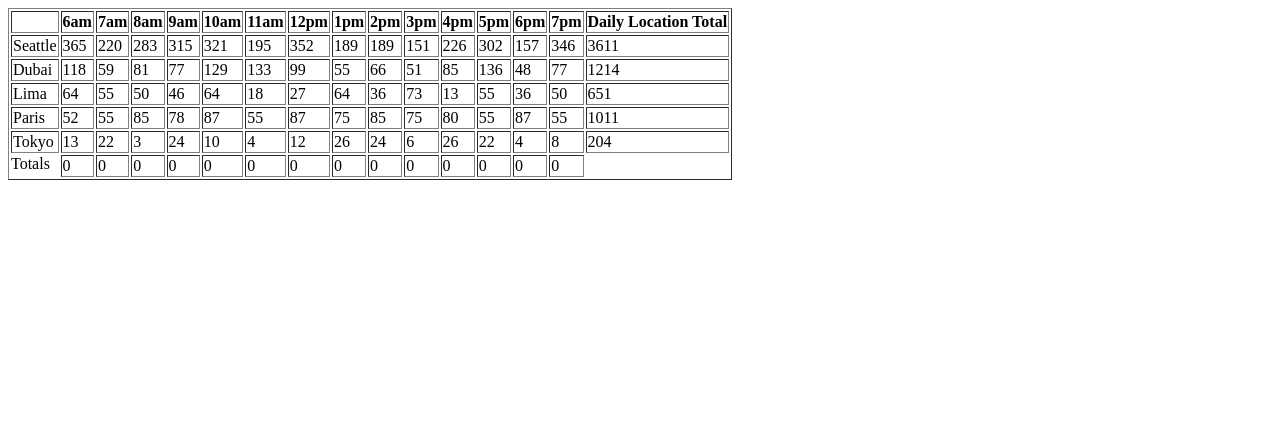
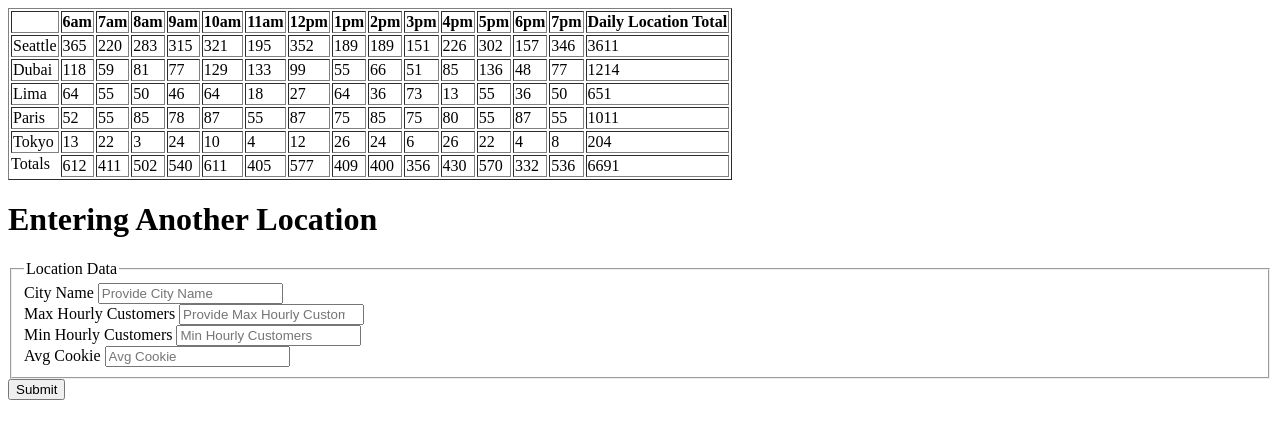
Before and after one commit to abdelhadi-nofal/cookie-stand, a plain HTML site: page sales.html in a window 1280 px wide. Drawn offline with Linux system fonts and the light colour scheme.

Commit message:
totalsRsolved

```diff
--- a/js/app.js
+++ b/js/app.js
@@ -1,11 +1,31 @@
 'use strict';
+
+
+let form=document.getElementById('demo2');
+
+form.addEventListener('submit',function (event){
+  event.preventDefault();
+  let userInpu=event.target.userInpu.value;
+  let userInpu1=event.target.userInpu1.value;
+  let userInpu2=event.target.userInpu2.value;
+  let userInpu3=event.target.userInpu3.value;
+  let newCit =new City(userInpu,userInpu1,userInpu2,userInpu3);
+  goal(newCit);
+  return;
+
+});
+
+
+let locations=[];
 
 function City(name,max,min,avg){
   this.name = name;
   this.maxHourlyCustomers= max ,
   this.minHourlyCustomers= min,
   this.AvgCookie=avg,
-  this.totalPerHour=[];
+  this.tota=0;
+  this.totalsPerHour=[];
+  locations.push(this),
   this.numberOfCustomersPerHour=function(){
     return Math.floor(Math.random() * (this.maxHourlyCustomers - this.minHourlyCustomers + 1) + this.minHourlyCustomers);
   };
@@ -18,8 +38,6 @@ let Dubai=new City('Dubai',38,11,3.7);
 let Lima=new City('Lima',16,2,4.6);
 let Paris=new City('Paris',38,20,2.3);
 let Tokyo=new City('Tokyo',24,3,1.2);
-
-
 
 
 let tb1=document.getElementById('tb1');
@@ -55,6 +73,8 @@ function goal(City){
 
   for(let i=0;i<workingHours.length;i++){
     let hourlyTotal = Math.floor(City.numberOfCustomersPerHour() * City.AvgCookie);
+    City.tota+=hourlyTotal;
+    City.totalsPerHour.push(hourlyTotal);
     totalDay = totalDay + hourlyTotal;
     let headHours=document.createElement('td');
     headHours.innerText=(hourlyTotal);
@@ -66,6 +86,7 @@ function goal(City){
   dailytot.innerText=(totalDay);
   cites.appendChild(dailytot);
   tb1.appendChild(cites);
+
 }
 
 goal(Seattle);
@@ -77,12 +98,31 @@ goal(Tokyo);
 
 
 
-let tota=0;
-let totalsPerHour=document.createElement('tfoot');
-totalsPerHour.innerText=('Totals');
-tb1.appendChild(totalsPerHour);
+
+let tfoot=document.createElement('tfoot');
+tfoot.innerText=('Totals');
+tb1.appendChild(tfoot);
+
+
 for(let i=0;i<workingHours.length;i++){
+  let tota = 0;
+  for(let j=0;j< locations.length;j++){
+    tota +=locations[j].totalsPerHour[i];
+  }
   let totalData=document.createElement('td');
   totalData.innerText=(tota);
-  totalsPerHour.appendChild(totalData);
+  tfoot.appendChild(totalData);
 }
+
+let tots=0;
+for(let i=0;i<workingHours.length;i++){
+  for(let j=0;j< locations.length;j++){
+    tots +=locations[j].totalsPerHour[i];
+  }
+
+}
+
+
+let allTotal=document.createElement('td');
+allTotal.innerText=(tots);
+tfoot.appendChild(allTotal);
--- a/sales.html
+++ b/sales.html
@@ -9,15 +9,49 @@
 <body>
     <main>
 
+        <table border="1" id="tb1">
+
+        </table>
+
+
+        <h1>Entering Another Location</h1>
+
+        <!-- <button id="demo">Click Me</button> -->
+
+        <form id="demo2" action="">
+
+            <fieldset>
+                <legend>Location Data</legend>
+            <label for="">City Name</label>
+            <input type="text" name="userInpu"   placeholder="Provide City Name" required /> <br>
+
+            <label for="">Max Hourly Customers</label>
+            <input type="number" name="userInpu1"   placeholder="Provide Max Hourly Customers" required /><br>
+
+            <label for="">Min Hourly Customers</label>
+            <input type="number" name="userInpu2"   placeholder="Min Hourly Customers"  required/><br>
+
+            <label for="">Avg Cookie</label>
+            <input type="number" name="userInpu3"   step=".1" placeholder="Avg Cookie" required/><br>
+
+            </fieldset>
+
+
+
+
+            <input type="submit">
+
+        </form>
+        <!-- <ul id="carList"></ul> -->
+
+
         <!-- <h3>Seattle</h3>
         <h3>Dubai</h3>
         <h3>Lima</h3>
         <h3>Paris</h3>
         <h3>Tokyo</h3> -->
 
-        <table border="1" id="tb1">
 
-          </table>
 
     </main>
 
```
